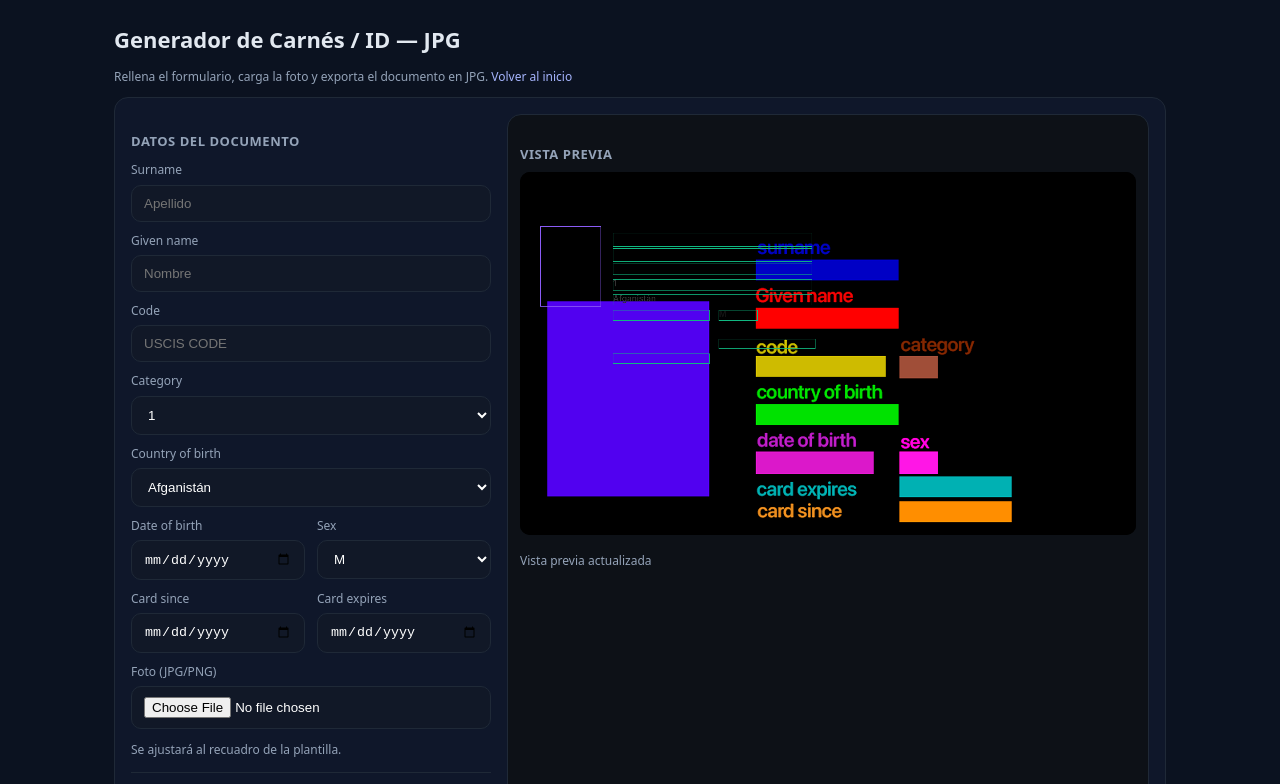
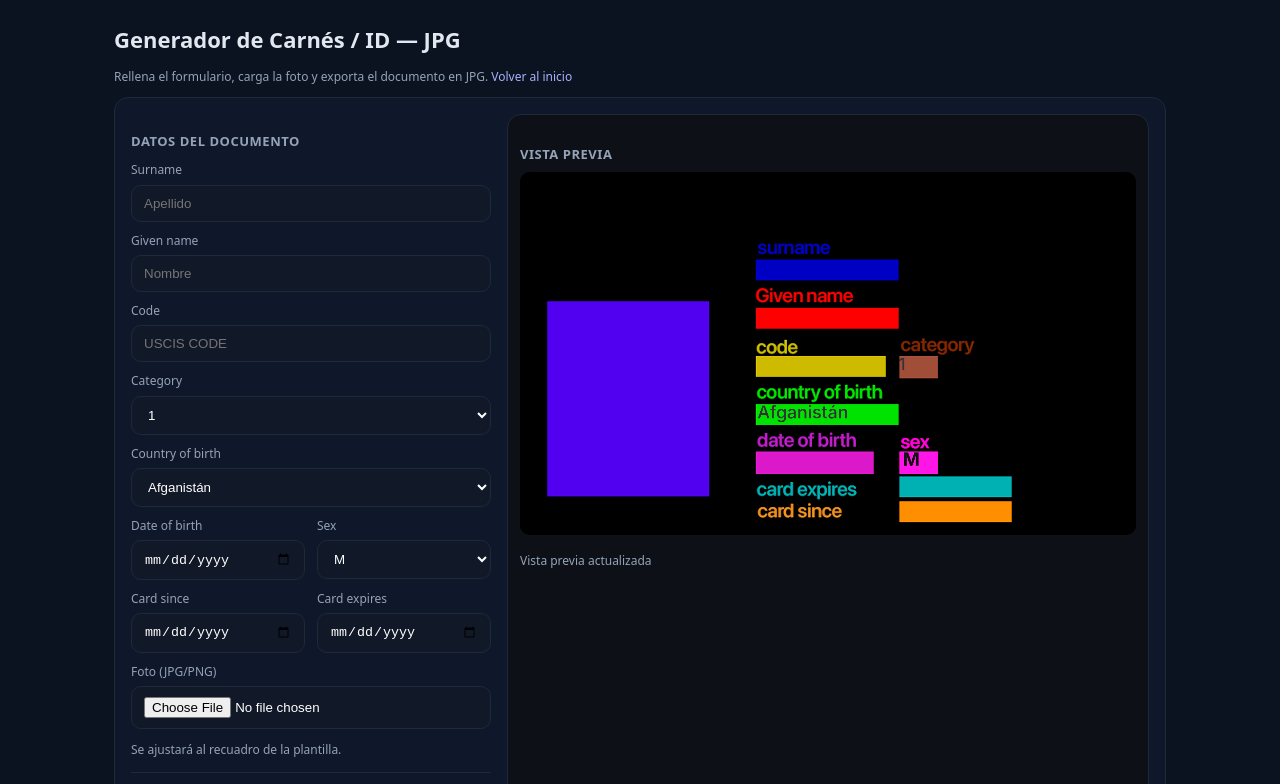
Before and after one commit to trececlub/documento-, a plain HTML site: page generador.html in a window 1280 px wide. Shown: the top 784 px of the page. Drawn offline with Linux system fonts and the light colour scheme.

Commit message:
Update generador.html

```diff
--- a/generador.html
+++ b/generador.html
@@ -133,35 +133,37 @@ const TEMPLATES = [
     id:"card", label:"Card (frente)",
     width:1011, height:638,
     src:"./templates/card.png",
-    fields:{
-      surname:{x:290,y:190,maxW:620,font:"bold 36px Inter, system-ui",color:"#111",align:"left"},
-      given:{x:290,y:238,maxW:620,font:"600 34px Inter, system-ui",color:"#222",align:"left"},
-      code:{x:290,y:286,maxW:620,font:"500 28px Inter, system-ui",color:"#333",align:"left"},
-      category:{x:290,y:334,maxW:620,font:"500 28px Inter, system-ui",color:"#333",align:"left"},
-      country:{x:290,y:382,maxW:620,font:"500 26px Inter, system-ui",color:"#333",align:"left"},
-      dob:{x:290,y:430,maxW:300,font:"500 26px Inter, system-ui",color:"#333",align:"left"},
-      sex:{x:620,y:430,maxW:120,font:"700 26px Inter, system-ui",color:"#111",align:"left"},
-      exp:{x:620,y:520,maxW:300,font:"700 24px Inter, system-ui",color:"#b91c1c",align:"left"},
-      since:{x:290,y:566,maxW:300,font:"500 24px Inter, system-ui",color:"#333",align:"left"}
-    },
-    photo:{x:64,y:170,w:188,h:248,radius:12}
+  fields: {
+  surname:{x:742,y:271,maxW:620,font:"bold 54px Inter, system-ui",color:"#111",align:"left"},
+  given:{x:741,y:428,maxW:620,font:"600 52px Inter, system-ui",color:"#222",align:"left"},
+  code:{x:740,y:576,maxW:620,font:"500 50px Inter, system-ui",color:"#333",align:"left"},
+  category:{x:1180,y:574,maxW:620,font:"500 54px Inter, system-ui",color:"#333",align:"left"},
+  country:{x:740,y:723,maxW:620,font:"500 55px Inter, system-ui",color:"#333",align:"left"},
+  dob:{x:740,y:880,maxW:300,font:"500 51px Inter, system-ui",color:"#333",align:"left"},
+  sex:{x:1193,y:868,maxW:120,font:"700 57px Inter, system-ui",color:"#111",align:"left"},
+  exp:{x:1189,y:956,maxW:300,font:"700 52px Inter, system-ui",color:"#111",align:"left"},   // negro
+  since:{x:1190,y:1026,maxW:300,font:"500 54px Inter, system-ui",color:"#333",align:"left"}
+},
+photo: {x:86,y:398,w:508,h:607,radius:20}
+
   },
   {
     id:"social", label:"Social (frente)",
     width:1011, height:638,
     src:"./templates/social.png",
-    fields:{
-      surname:{x:300,y:200,maxW:620,font:"bold 36px Inter, system-ui",color:"#111",align:"left"},
-      given:{x:300,y:248,maxW:620,font:"600 34px Inter, system-ui",color:"#111",align:"left"},
-      code:{x:300,y:296,maxW:620,font:"500 28px Inter, system-ui",color:"#111",align:"left"},
-      category:{x:300,y:344,maxW:620,font:"500 28px Inter, system-ui",color:"#111",align:"left"},
-      country:{x:300,y:392,maxW:620,font:"500 26px Inter, system-ui",color:"#111",align:"left"},
-      dob:{x:300,y:440,maxW:300,font:"500 26px Inter, system-ui",color:"#111",align:"left"},
-      sex:{x:630,y:440,maxW:120,font:"700 26px Inter, system-ui",color:"#111",align:"left"},
-      exp:{x:630,y:528,maxW:300,font:"700 24px Inter, system-ui",color:"#111",align:"left"},
-      since:{x:300,y:574,maxW:300,font:"500 24px Inter, system-ui",color:"#111",align:"left"}
-    },
-    photo:{x:70,y:180,w:188,h:248,radius:12}
+  fields: {
+  surname:{x:742,y:271,maxW:620,font:"bold 54px Inter, system-ui",color:"#111",align:"left"},
+  given:{x:741,y:428,maxW:620,font:"600 52px Inter, system-ui",color:"#222",align:"left"},
+  code:{x:740,y:576,maxW:620,font:"500 50px Inter, system-ui",color:"#333",align:"left"},
+  category:{x:1180,y:574,maxW:620,font:"500 54px Inter, system-ui",color:"#333",align:"left"},
+  country:{x:740,y:723,maxW:620,font:"500 55px Inter, system-ui",color:"#333",align:"left"},
+  dob:{x:740,y:880,maxW:300,font:"500 51px Inter, system-ui",color:"#333",align:"left"},
+  sex:{x:1193,y:868,maxW:120,font:"700 57px Inter, system-ui",color:"#111",align:"left"},
+  exp:{x:1189,y:956,maxW:300,font:"700 52px Inter, system-ui",color:"#111",align:"left"},   // negro
+  since:{x:1190,y:1026,maxW:300,font:"500 54px Inter, system-ui",color:"#333",align:"left"}
+},
+photo: {x:86,y:398,w:508,h:607,radius:20}
+
   }
 ];
 
@@ -192,7 +194,7 @@ const $appMsg  = document.getElementById('app-msg');
 const $tplStatus = document.getElementById('tpl-status');
 
 /************** DEBUG **************/
-const DEBUG = true; // pon en false al terminar
+const DEBUG = false; // pon en false al terminar
 
 function drawDebugBoxes(){
   if(!DEBUG) return;
```
